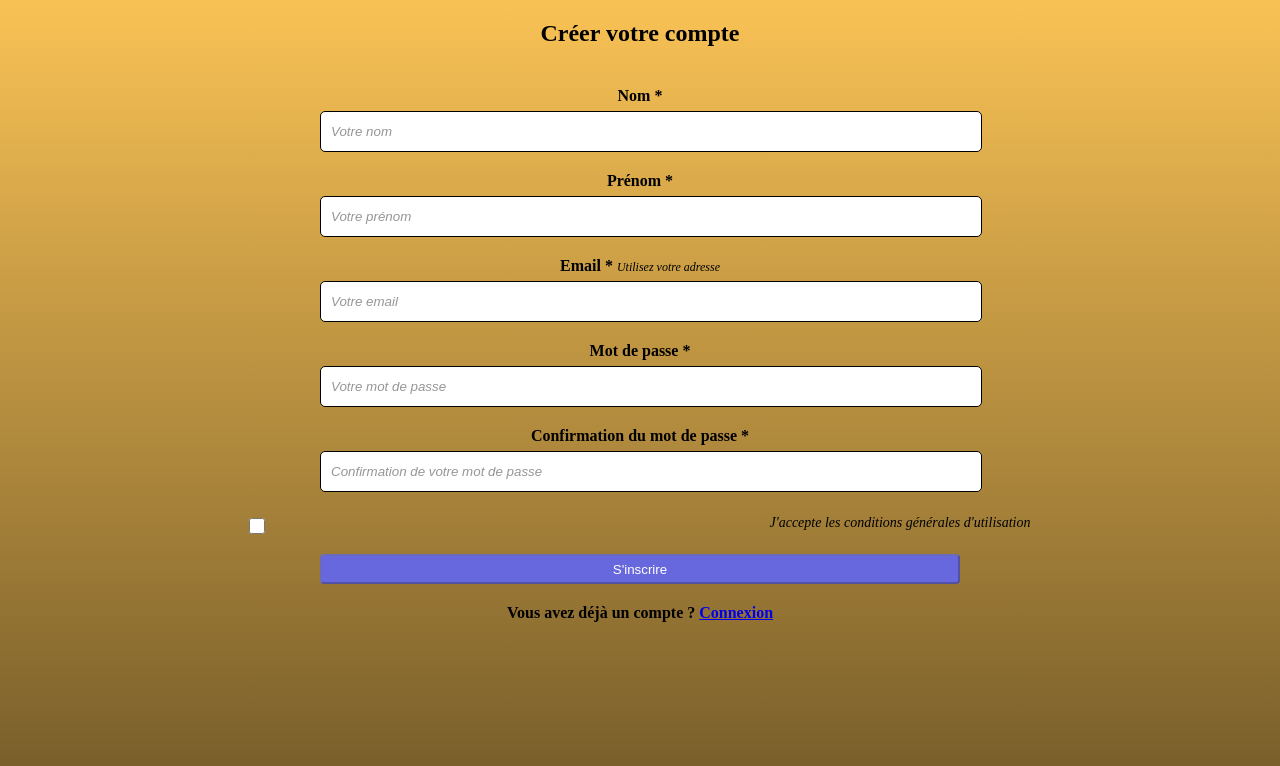
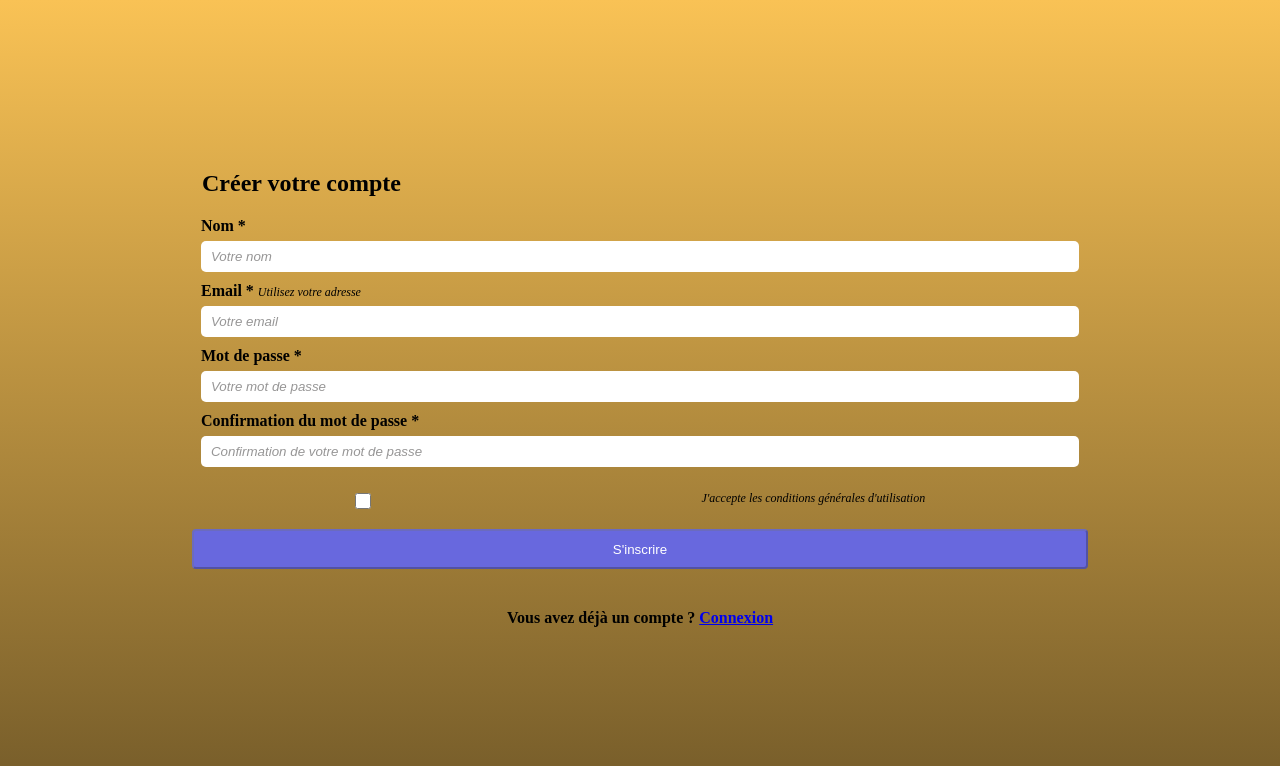
Before and after one commit to MatCabdel/saloons_front, an Angular app: page /register in a window 1280 px wide. Shown: the top 766 px of the page. Built offline with nearby package versions, Linux system fonts and the light colour scheme; a web font is replaced by a local one.

Commit message:
some style again

```diff
--- a/src/app/features/auth/register/components/register-form/register-form.component.html
+++ b/src/app/features/auth/register/components/register-form/register-form.component.html
@@ -8,7 +8,7 @@
           <div [hidden]="!registerForm.controls['lastname'].errors['required']">Le nom est requis</div>
         </div>
       </div>
-      <div class="container-input">
+    <!-- <div class="container-input">
         <label class="label-form" for="firstname">Prénom *</label>
         <input
           class="input-form"
@@ -21,7 +21,7 @@
         <div class="error" *ngIf="formRegister.submitted && registerForm.controls['firstname'].errors">
           <div [hidden]="!registerForm.controls['firstname'].errors['required']">Le prénom est requis</div>
         </div>
-      </div>
+      </div> -->
     </div>
   </div>
 
--- a/src/app/features/auth/register/components/register-form/register-form.component.scss
+++ b/src/app/features/auth/register/components/register-form/register-form.component.scss
@@ -3,10 +3,8 @@
 }
 
 .container-input {
-    display: flex;
-    flex-direction: column;
   margin-top: 10px;
-    width: 50%;
+  width: 98%;
 }
 
 .container-input span {
@@ -24,17 +22,17 @@
   font-weight: 600;
   font-size: 16px;
   color: black;
-
 }
 
 .input-form {
-    padding: 12px 10px;
-    border: solid 1px black;
+    padding: 8px 0;
+    border: none;
     border-radius: 5px;
     margin-top: 6px;
     &::placeholder {
       color: rgb(151, 150, 150);
       font-style: italic;
+      padding-left: 10px;
     }
     width: 100%;
   }
@@ -57,17 +55,18 @@
 }
 
 .btn-connexion {
-    width: 50%;
+  width: 100%;
   display: flex;
   justify-content: center;
   margin: 20px auto;
 
   button {
     width: 100%;
-    height: 30px;
+    height: 40px;
     background-color: rgb(104, 104, 222);
     color: white;
     border-radius: 4px;
+    padding: 5px 10px;
   }
 }
 
@@ -87,7 +86,7 @@
 
 .checkbox-cgv label {
   font-weight: 400;
-    font-size: 14px;
+  font-size: 12px;
   font-style: italic;
   cursor: pointer;
 }
--- a/src/app/features/auth/register/components/register-form/register-form.component.ts
+++ b/src/app/features/auth/register/components/register-form/register-form.component.ts
@@ -24,7 +24,7 @@ export class RegisterFormComponent implements OnInit {
   registerForm = this._formBuilder.nonNullable.group(
     {
       lastname: ['', [Validators.required]],
-      firstname: ['', [Validators.required]],
+    //  firstname: ['', [Validators.required]],
       email: ['', [Validators.required, Validators.email]],
       password: ['', [Validators.required, strongPasswordValidator()]],
       checkPassword: ['', [Validators.required]],
--- a/src/app/features/auth/register/pages/register-page/register-page.component.html
+++ b/src/app/features/auth/register/pages/register-page/register-page.component.html
@@ -1,4 +1,5 @@
 <div class="container-login-page">
+  <div class="contain">
   <div class="title">
     <h2>Créer votre compte</h2>
   </div>
@@ -16,3 +17,4 @@
         ></app-social-connexion> -->
   </div>
 </div>
+</div>
--- a/src/app/features/auth/register/pages/register-page/register-page.component.scss
+++ b/src/app/features/auth/register/pages/register-page/register-page.component.scss
@@ -4,12 +4,21 @@
   min-width: 100vw;
   margin: 0 auto;
 
+  .contain {
+    width: 70%;
+    height: 70vh;
+    position: absolute;
+    top: 20vh;
+    left: 50%;
+    transform: translateX(-50%);
+
     .title {
-        padding: 20px;
-        text-align: center;
-    }
+      padding: 10px;
     }
 
     .acount {
       text-align: center;
+      padding: 20px 0;
     }
+  }
+}
```
Lines whose indentation alone changed are shown as unchanged.
